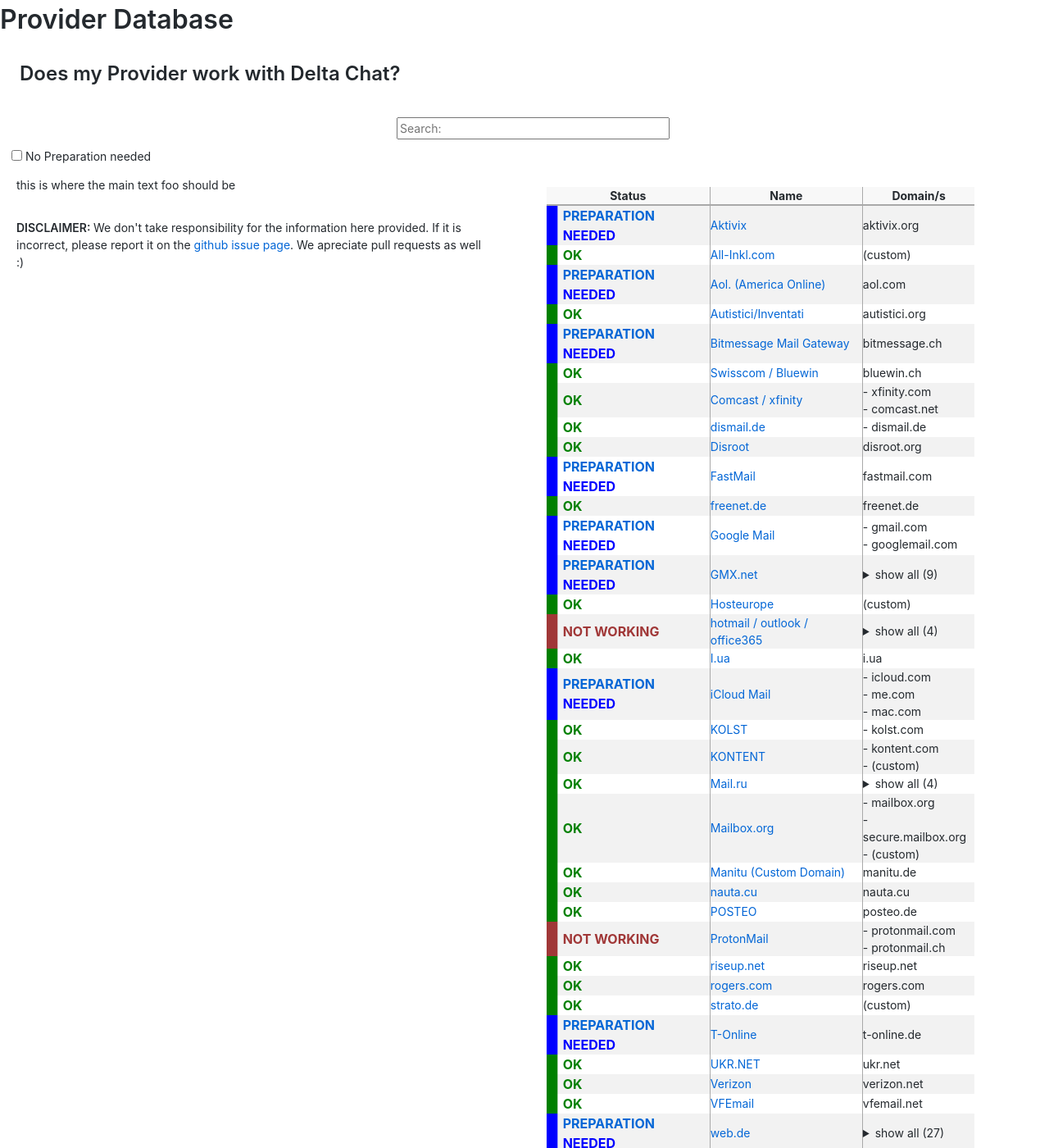
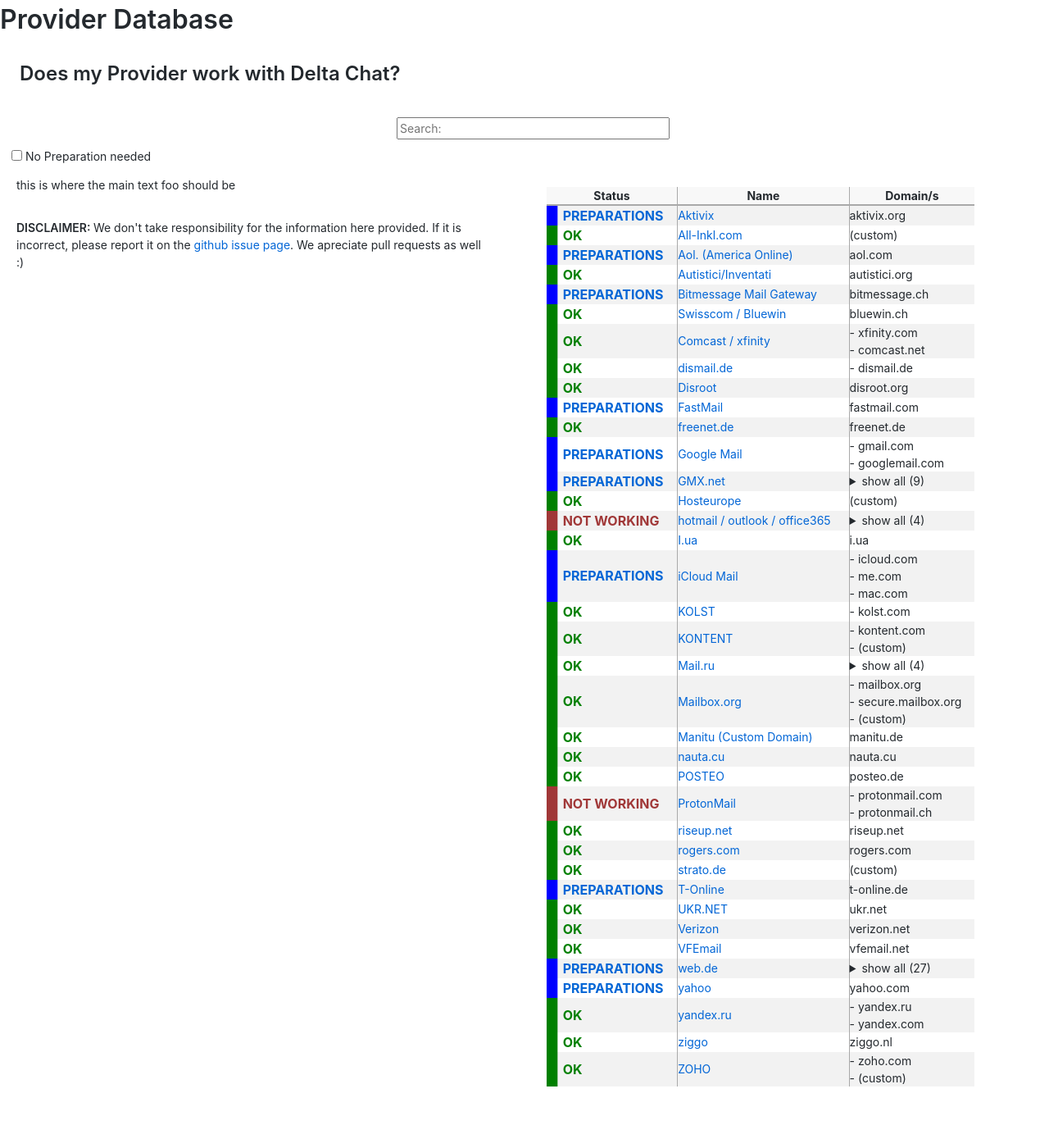
Before and after one commit to deltachat/provider-db, a Jekyll site: the page built from index.html, in a window 1280 px wide and 1400 px high. Shown: the whole window at 82% size. Built offline with Jekyll 4.4.1, drawn with Linux system fonts in a browser that asks for light colours.

Commit message:
shorter status column

```diff
--- a/index.html
+++ b/index.html
@@ -66,7 +66,7 @@
                         {% when 'OK' %}
                         OK
                         {% when 'PREP' %}
-                        <a href=".{{provider.url}}#preperations">PREPARATION</a> NEEDED
+                        <a href=".{{provider.url}}#preperations">PREPARATIONS</a>
                         {% when 'BROKEN' %}
                         NOT WORKING
                         {% endcase %}
```
